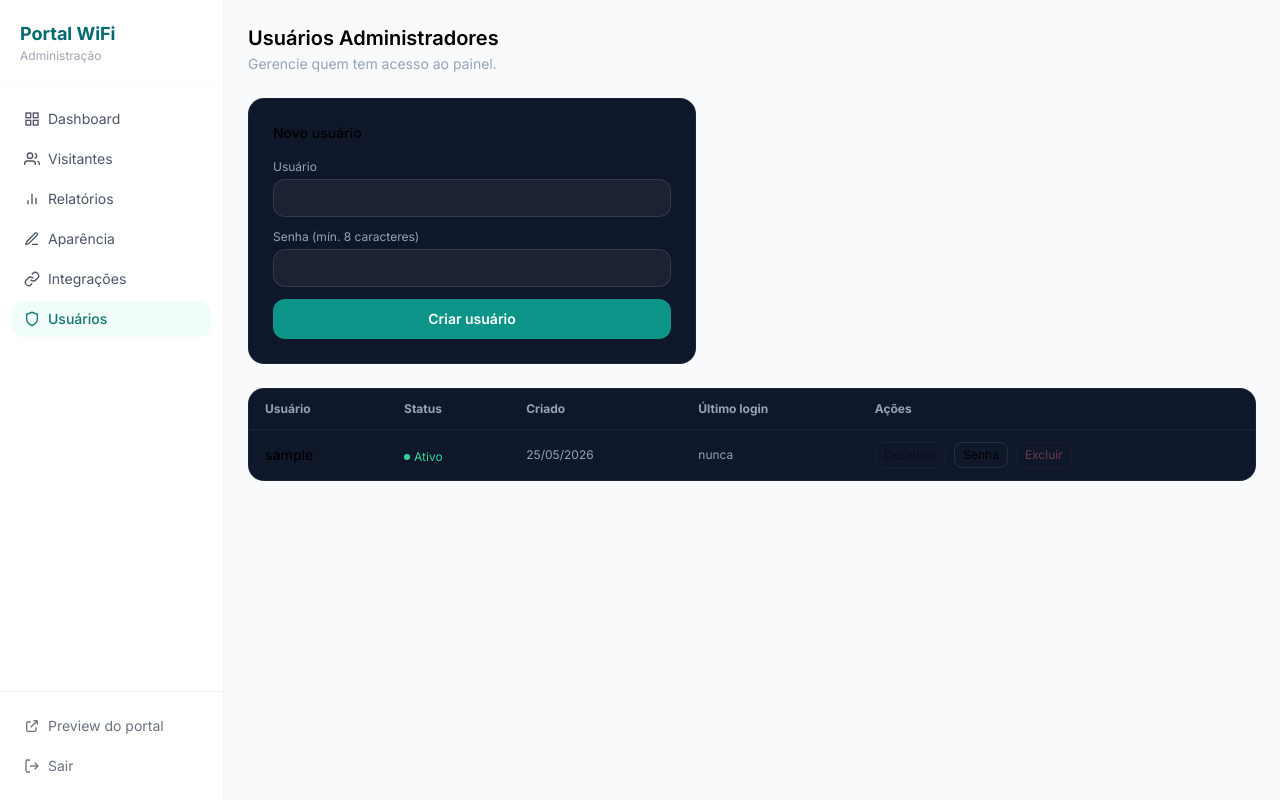
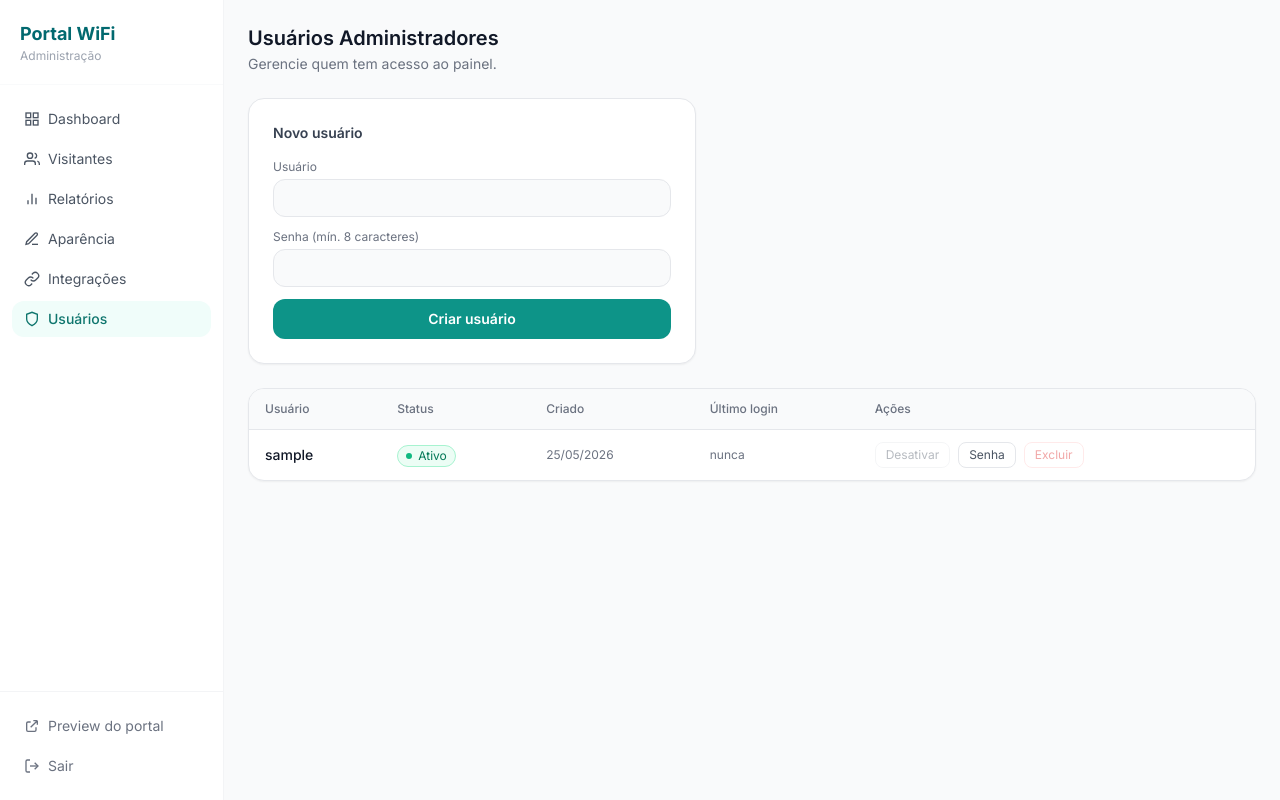
Before and after one commit to fellipepinheiro/captiveportal, a Flask app: page /admin/usuarios in a window 1280 px wide. Run offline with Flask 3, Linux system fonts and the light colour scheme; the visitor is signed in with stand-in values (Sample User, id 1); data comes from the database, SQL or seed files in the repository; data that the repository does not hold is empty; some libraries are stand-ins or nearby versions.

Commit message:
fix: adapta users.html para tema claro (padronização)

```diff
--- a/app/templates/admin/users.html
+++ b/app/templates/admin/users.html
@@ -2,63 +2,63 @@
 {% block title %}Usuários Admin{% endblock %}
 {% block content %}
 <div class="mb-6">
-  <h1 class="text-xl font-semibold">Usuários Administradores</h1>
-  <p class="text-sm text-slate-400 mt-0.5">Gerencie quem tem acesso ao painel.</p>
+  <h1 class="text-xl font-semibold text-gray-900">Usuários Administradores</h1>
+  <p class="text-sm text-gray-500 mt-0.5">Gerencie quem tem acesso ao painel.</p>
 </div>
 
 <!-- Criar usuário -->
-<div class="bg-slate-900 border border-white/5 rounded-2xl p-6 mb-6 max-w-md">
-  <h2 class="text-sm font-medium mb-4">Novo usuário</h2>
+<div class="bg-white border border-gray-200 rounded-2xl p-6 mb-6 max-w-md shadow-sm">
+  <h2 class="text-sm font-semibold text-gray-700 mb-4">Novo usuário</h2>
   <form method="post" action="{{ url_for('admin.user_create') }}" class="space-y-3">
     <input type="hidden" name="csrf_token" value="{{ csrf_token() }}">
     <div>
-      <label class="block text-xs text-slate-400 mb-1">Usuário</label>
+      <label class="block text-xs text-gray-500 mb-1">Usuário</label>
       <input type="text" name="username" required autocomplete="off"
-             class="w-full rounded-xl bg-white/5 border border-white/10 px-4 py-2 text-sm text-slate-100
-                    focus:outline-none focus:border-teal-500/50 transition">
+             class="w-full rounded-xl bg-gray-50 border border-gray-200 px-4 py-2 text-sm text-gray-900
+                    focus:outline-none focus:ring-2 focus:ring-teal-500/30 focus:border-teal-500 transition">
     </div>
     <div>
-      <label class="block text-xs text-slate-400 mb-1">Senha (mín. 8 caracteres)</label>
+      <label class="block text-xs text-gray-500 mb-1">Senha (mín. 8 caracteres)</label>
       <input type="password" name="password" required autocomplete="new-password"
-             class="w-full rounded-xl bg-white/5 border border-white/10 px-4 py-2 text-sm text-slate-100
-                    focus:outline-none focus:border-teal-500/50 transition">
+             class="w-full rounded-xl bg-gray-50 border border-gray-200 px-4 py-2 text-sm text-gray-900
+                    focus:outline-none focus:ring-2 focus:ring-teal-500/30 focus:border-teal-500 transition">
     </div>
     <button type="submit"
-            class="w-full rounded-xl bg-teal-600 hover:bg-teal-500 py-2.5 text-sm font-semibold text-white transition">
+            class="w-full rounded-xl bg-teal-600 hover:bg-teal-700 py-2.5 text-sm font-semibold text-white transition">
       Criar usuário
     </button>
   </form>
 </div>
 
 <!-- Lista -->
-<div class="bg-slate-900 border border-white/5 rounded-2xl overflow-hidden">
+<div class="bg-white border border-gray-200 rounded-2xl overflow-hidden shadow-sm">
   <table class="w-full text-sm">
-    <thead>
-      <tr class="border-b border-white/5 text-xs text-slate-400">
-        <th class="px-4 py-3 text-left">Usuário</th>
-        <th class="px-4 py-3 text-left">Status</th>
-        <th class="px-4 py-3 text-left">Criado</th>
-        <th class="px-4 py-3 text-left">Último login</th>
-        <th class="px-4 py-3 text-left">Ações</th>
+    <thead class="bg-gray-50 border-b border-gray-200">
+      <tr class="text-xs text-gray-500">
+        <th class="px-4 py-3 text-left font-medium">Usuário</th>
+        <th class="px-4 py-3 text-left font-medium">Status</th>
+        <th class="px-4 py-3 text-left font-medium">Criado</th>
+        <th class="px-4 py-3 text-left font-medium">Último login</th>
+        <th class="px-4 py-3 text-left font-medium">Ações</th>
       </tr>
     </thead>
-    <tbody class="divide-y divide-white/5">
+    <tbody class="divide-y divide-gray-100">
       {% for u in users %}
-      <tr class="hover:bg-white/2 transition">
-        <td class="px-4 py-3 font-medium">{{ u.username }}</td>
+      <tr class="hover:bg-gray-50 transition">
+        <td class="px-4 py-3 font-medium text-gray-900">{{ u.username }}</td>
         <td class="px-4 py-3">
           {% if u.is_active %}
-            <span class="inline-flex items-center gap-1 text-xs text-emerald-400">
-              <span class="h-1.5 w-1.5 rounded-full bg-emerald-400"></span> Ativo
+            <span class="inline-flex items-center gap-1.5 text-xs text-emerald-700 bg-emerald-50 border border-emerald-200 rounded-full px-2 py-0.5">
+              <span class="h-1.5 w-1.5 rounded-full bg-emerald-500"></span> Ativo
             </span>
           {% else %}
-            <span class="inline-flex items-center gap-1 text-xs text-slate-500">
-              <span class="h-1.5 w-1.5 rounded-full bg-slate-500"></span> Inativo
+            <span class="inline-flex items-center gap-1.5 text-xs text-gray-500 bg-gray-100 border border-gray-200 rounded-full px-2 py-0.5">
+              <span class="h-1.5 w-1.5 rounded-full bg-gray-400"></span> Inativo
             </span>
           {% endif %}
         </td>
-        <td class="px-4 py-3 text-slate-400 text-xs">{{ u.created_at.strftime('%d/%m/%Y') }}</td>
-        <td class="px-4 py-3 text-slate-400 text-xs">
+        <td class="px-4 py-3 text-gray-500 text-xs">{{ u.created_at.strftime('%d/%m/%Y') }}</td>
+        <td class="px-4 py-3 text-gray-500 text-xs">
           {{ u.last_login.strftime('%d/%m/%Y %H:%M') if u.last_login else 'nunca' }}
         </td>
         <td class="px-4 py-3">
@@ -67,7 +67,7 @@
             <form method="post" action="{{ url_for('admin.user_toggle', uid=u.id) }}">
               <input type="hidden" name="csrf_token" value="{{ csrf_token() }}">
               <button type="submit"
-                      class="text-xs px-2 py-1 rounded-lg border border-white/10 hover:bg-white/5 transition
+                      class="text-xs px-2.5 py-1 rounded-lg border border-gray-200 text-gray-600 hover:bg-gray-100 transition
                              {% if u.id == admin.id %}opacity-40 cursor-not-allowed{% endif %}"
                       {% if u.id == admin.id %}disabled{% endif %}>
                 {{ 'Desativar' if u.is_active else 'Ativar' }}
@@ -75,7 +75,7 @@
             </form>
             <!-- Alterar senha -->
             <button onclick="document.getElementById('pw-{{ u.id }}').classList.toggle('hidden')"
-                    class="text-xs px-2 py-1 rounded-lg border border-white/10 hover:bg-white/5 transition">
+                    class="text-xs px-2.5 py-1 rounded-lg border border-gray-200 text-gray-600 hover:bg-gray-100 transition">
               Senha
             </button>
             <!-- Excluir -->
@@ -83,7 +83,7 @@
                   onsubmit="return confirm('Excluir usuário {{ u.username }}?')">
               <input type="hidden" name="csrf_token" value="{{ csrf_token() }}">
               <button type="submit"
-                      class="text-xs px-2 py-1 rounded-lg border border-rose-500/20 text-rose-400 hover:bg-rose-500/10 transition
+                      class="text-xs px-2.5 py-1 rounded-lg border border-red-200 text-red-600 hover:bg-red-50 transition
                              {% if u.id == admin.id %}opacity-40 cursor-not-allowed{% endif %}"
                       {% if u.id == admin.id %}disabled{% endif %}>
                 Excluir
@@ -95,17 +95,17 @@
                 id="pw-{{ u.id }}" class="hidden mt-2 flex gap-2">
             <input type="hidden" name="csrf_token" value="{{ csrf_token() }}">
             <input type="password" name="new_password" placeholder="Nova senha" minlength="8"
-                   class="flex-1 rounded-xl bg-white/5 border border-white/10 px-3 py-1.5 text-xs text-slate-100
-                          focus:outline-none focus:border-teal-500/50 transition">
+                   class="flex-1 rounded-xl bg-gray-50 border border-gray-200 px-3 py-1.5 text-xs text-gray-900
+                          focus:outline-none focus:ring-2 focus:ring-teal-500/30 focus:border-teal-500 transition">
             <button type="submit"
-                    class="rounded-xl bg-teal-600 hover:bg-teal-500 px-3 py-1.5 text-xs font-semibold text-white transition">
+                    class="rounded-xl bg-teal-600 hover:bg-teal-700 px-3 py-1.5 text-xs font-semibold text-white transition">
               Salvar
             </button>
           </form>
         </td>
       </tr>
       {% else %}
-      <tr><td colspan="5" class="px-4 py-8 text-center text-slate-500 text-sm">Nenhum usuário cadastrado.</td></tr>
+      <tr><td colspan="5" class="px-4 py-8 text-center text-gray-400 text-sm">Nenhum usuário cadastrado.</td></tr>
       {% endfor %}
     </tbody>
   </table>
```
